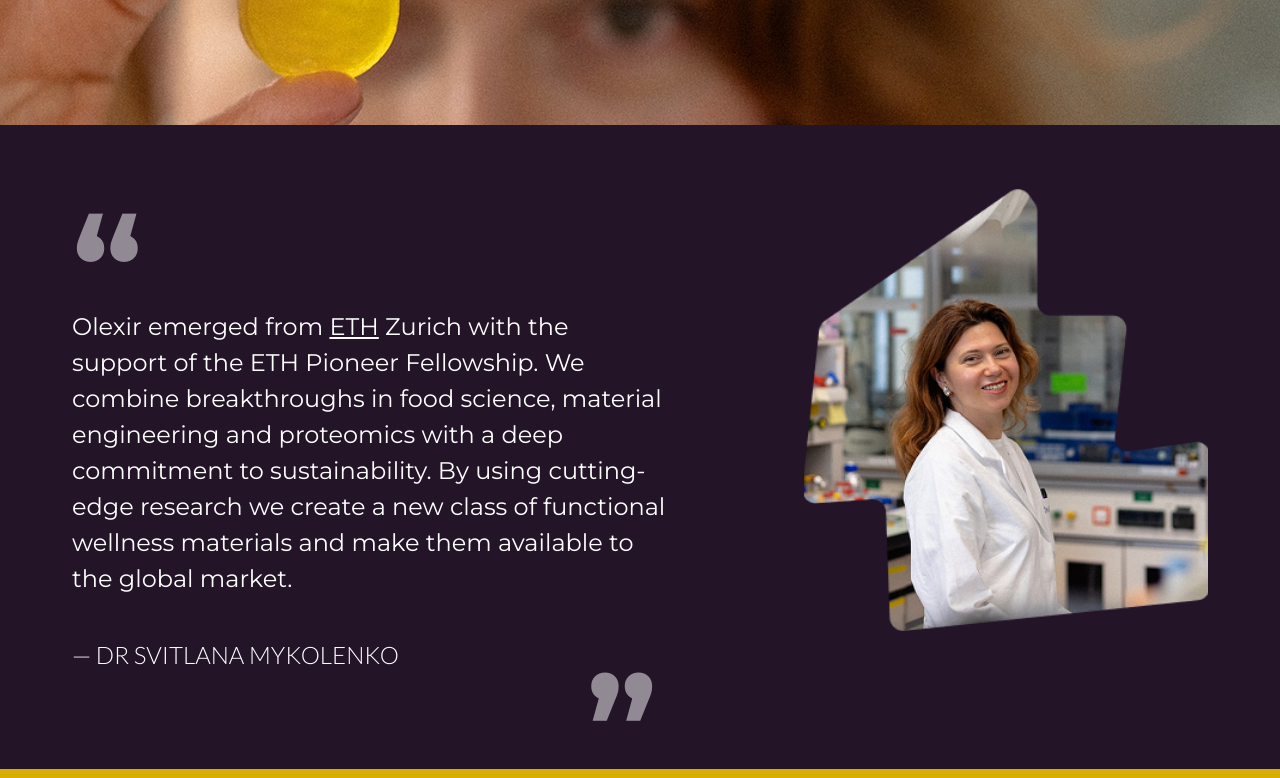
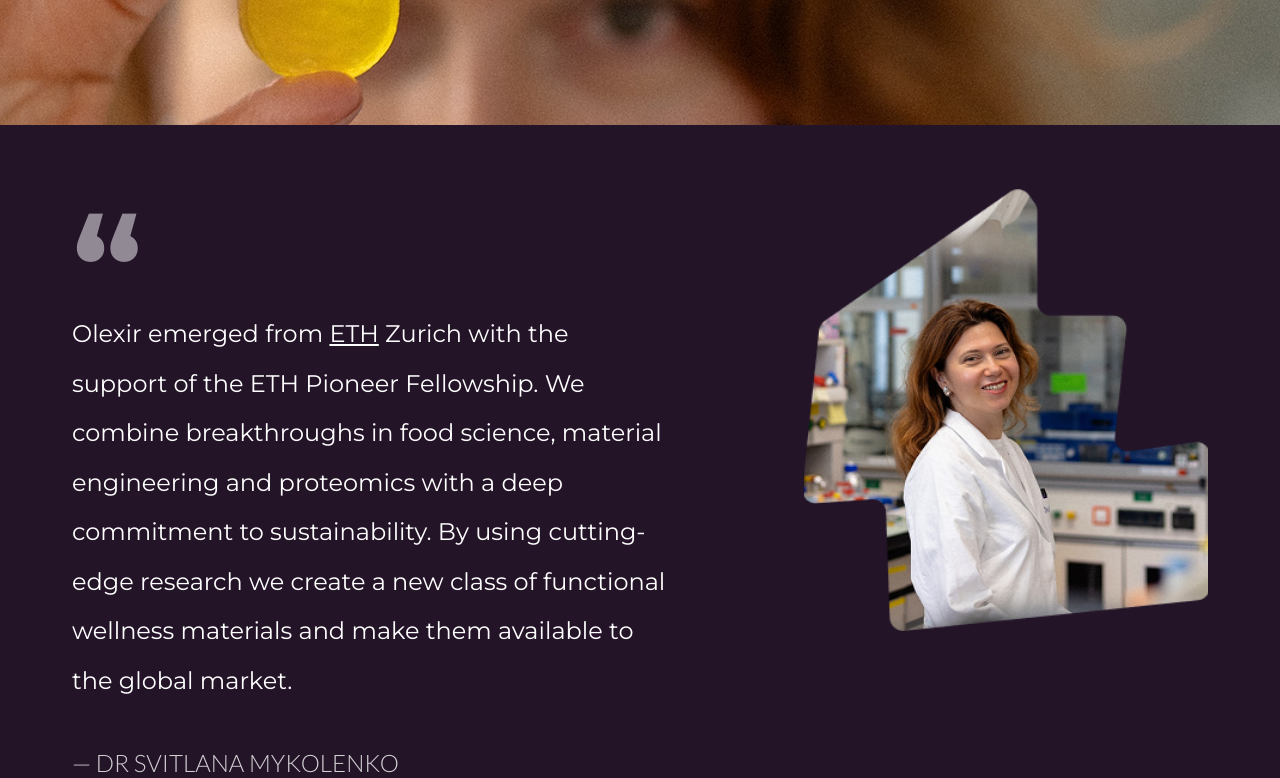
Before and after one commit to MrDrProfessorPatrick/olexir, a Next.js app: page / in a window 1280 px wide. Shown: the part 2320-3098 px from the top of the page. Built offline with nearby package versions, Linux system fonts and the light colour scheme.

Commit message:
dr svitlana with image section done 2

```diff
--- a/src/components/HomePageContent.js
+++ b/src/components/HomePageContent.js
@@ -36,9 +36,9 @@
                     sizes="(max-width: 200px)"
                 />
             </div>
-            <div className="flex flex-col md:flex-row px-12 lg:px-18 items-left justify-center gap-[0px] md:gap-[60px] lg:gap-[137px]">
+            <div className="flex flex-col md:flex-row pl-12 pr-8 pb-10 lg:px-18 items-left justify-center gap-[0px] md:gap-[60px] lg:gap-[137px]">
                 <div className="flex-1 max-w-[800px]">
-                    <div className="flex items-start pt-20 lg:pt-36 pb-10 absolute left-[2%] md:relative md:left-0 2xl:absolute  2xl:left-[6%] 2xl:pt-28">
+                    <div className="flex items-start pt-20 lg:pt-36 pb-10 absolute left-[3%] md:relative md:left-0 2xl:absolute 2xl:ml-[7vw] 2xl:pt-28">
                         <span
                             className={`text-[98px] lg:text-[142px] leading-[0] font-semibold text-white opacity-50 ${montserrat.className}`}
                         >
@@ -47,7 +47,7 @@
                     </div>
 
                     <p
-                        className={`text-[18px] lg:text-[24px] text-white ${montserrat.className} pt-30 md:pt-0 2xl:pt-40`}
+                        className={`text-[18px] lg:text-[24px] lg:leading-[49.5px] text-white ${montserrat.className} pt-30 md:pt-0 2xl:pt-40`}
                     >
                         Olexir emerged from{' '}
                         <Link
@@ -66,7 +66,7 @@
                     </p>
 
                     <p
-                        className={`text-[18px] md:text-[24px] font-light text-white pt-10 ${lato.className}`}
+                        className={`text-[18px] md:text-[24px] font-light text-white pt-10 opacity-80 ${lato.className}`}
                     >
                         — DR SVITLANA MYKOLENKO
                     </p>
```
